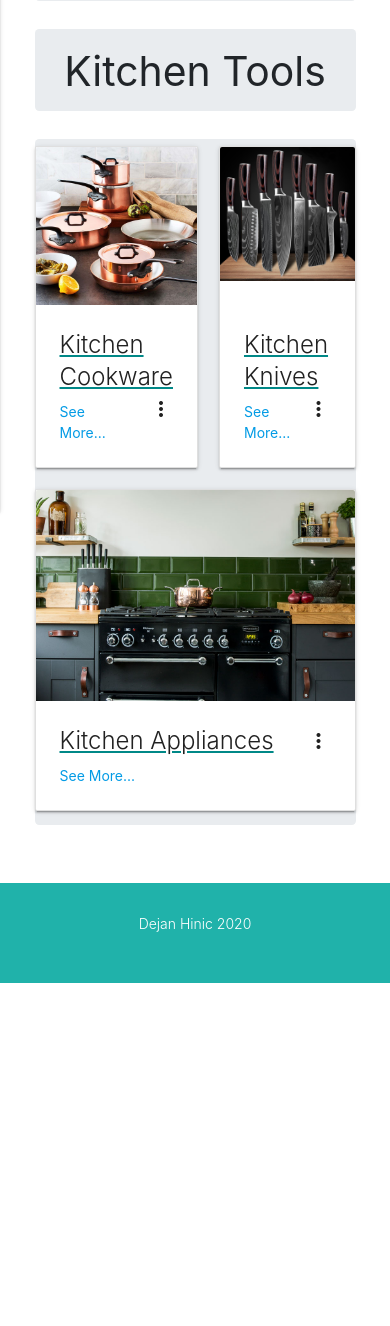
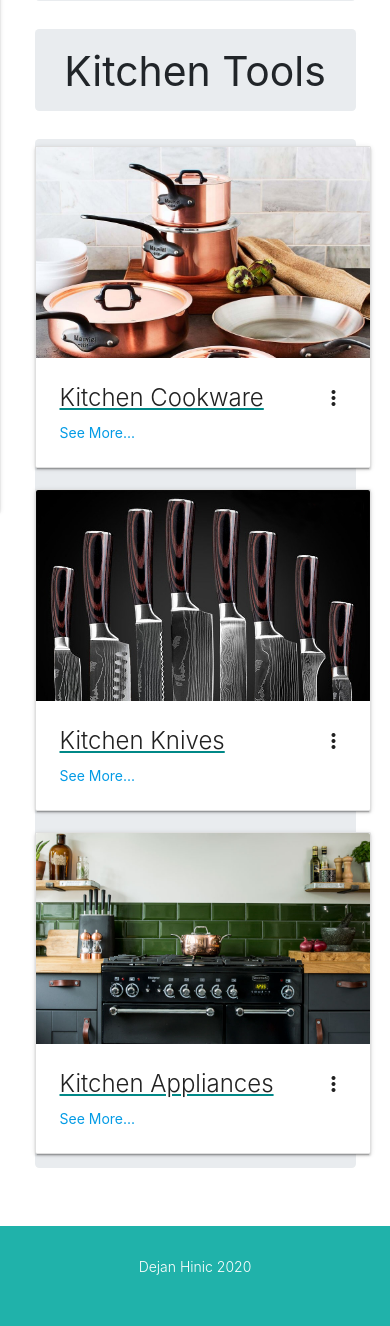
Before and after one commit to DejanHinic/cook_book, a Flask app: page / in a window 390 px wide. Shown: the part 393-1719 px from the top of the page. Before the commit the page ends 1376 px from the top, so only its background shows below. Run offline with Flask 2, Linux system fonts and the light colour scheme; some libraries are stand-ins or nearby versions.

Commit message:
style for mobile devices fixed on every page

```diff
--- a/static/style/css/style.css
+++ b/static/style/css/style.css
@@ -138,6 +138,23 @@ text-decoration: underline;
  .recipe-details-container .recipe-details-item:last-child
     {border-right: 0;}
 }
+/* index cards style to fit all devices */
+@media (max-width: 420px){
+#cookware, #knives, #appliances
+    {width: 24rem;}
+}
+@media (max-width: 376px){
+#cookware, #knives, #appliances
+    {width: 22rem;}
+}
+@media (max-width: 361px){
+#cookware, #knives, #appliances
+    {width: 21rem;}
+}
+@media (max-width: 321px){
+#cookware, #knives, #appliances
+    {width: 18.4rem;}
+}
 @media (min-width: 650px) {
 .cal-per-serv-amount, .yields-amount, .prep-time-amount, .cook-time-amount, .total-time-amount
     { display: block;}
@@ -159,14 +176,20 @@ text-decoration: underline;
 .recipe-details-container .recipe-details-item:first-child {
     padding-top: 1.875rem;
 }
-/* small mobile devices */
-@media (max-width: 361px) {
+/* recipe details */
+@media (max-width: 450px) {
     .card text-center {width: 21rem; margin: 0;}
-    #recipe_img {height: 150px;}
-    #recipe_description {font-size: small; margin: 0; padding: 0;}
-    #recipe_title {font-size: large; margin: 0; padding: 0;}
+    #recipe_img {height: 153px; margin-top:0;}
+    #recipe_description {font-size: small; padding: 0;}
+    #recipe_title {font-size: large; padding: 0;}
     .recipe-details-container {width: 292px;}
     .cal-per-serv-amount, .yields-amount, .prep-time-amount, .cook-time-amount, .total-time-amount {font-size: large;}
+}
+@media (max-width: 321px) {
+    main {margin-left: -17px;}
+}
+@media (min-width: 767px) {
+   #recipe_img {height: 381px;}
 }
 @media (max-width: 321px) {
     .brand-logo {
--- a/templates/base.html
+++ b/templates/base.html
@@ -20,11 +20,13 @@
                         <li><a href="{{url_for('index')}}">Home</a></li>
                         <li><a href="{{url_for('get_recipes')}}">Recipes</a></li>
                         <li><a href="{{url_for('add_recipe')}}">Add Recipe</a></li>
+                        <li><a href="{{ url_for('register') }}">Register</a></li>
                     </ul>
                     <ul class="side-nav" id="mobile-demo">
                         <li><a href="{{url_for('index')}}">Home</a></li>
                         <li><a href="{{url_for('get_recipes')}}">Recipes</a></li>
                         <li><a href="{{url_for('add_recipe')}}">Add Recipe</a></li>
+                        <li><a href="{{ url_for('register') }}">Register</a></li>
                         <li><a class="waves-effect waves-light btn modal-trigger" href="#login">Log In</a></li>
                     </ul>
                 </div>
--- a/templates/index.html
+++ b/templates/index.html
@@ -35,7 +35,7 @@
     <div class="jumbotron">
             <div class="row">
                 <div class="col 3">
-                    <div class="card" style="height: 23rem;">
+                    <div class="card" id="cookware" style="height: 23rem;">
                         <div class="card-image waves-effect waves-block waves-light" style="height: 23rem;">
                         <img class="activator" src="static/images/cooperpans2.jpg/">
                         </div>
@@ -51,7 +51,7 @@
                     </div>
                 </div>
                 <div class="col 3">
-                    <div class="card" style="height: 23rem;">
+                    <div class="card" id="knives" style="height: 23rem;">
                         <div class="card-image waves-effect waves-block waves-light" style="height: 23rem;">
                         <img class="activator" src="static/images/knives.jpg/">
                         </div>
@@ -69,7 +69,7 @@
                     </div>
                 </div>
                 <div class="col 3">
-                    <div class="card" style="height: 23rem;">
+                    <div class="card" id="appliances" style="height: 23rem;">
                         <div class="card-image waves-effect waves-block waves-light" style="height: 23rem;">
                         <img class="activator" src="static/images/kitchenware.jpg/">
                         </div>
--- a/templates/recipes.html
+++ b/templates/recipes.html
@@ -1,5 +1,5 @@
 {% extends 'base.html'%} {% block content %}
-        <section id="cover">
+        <!-- <section id="cover">
             <div id="cover-caption">
                 <div class="container">
                     <div class="col m12" id="info-form">
@@ -14,7 +14,7 @@
                     </div>
                 </div>
             </div>
-        </section>
+        </section>      -->
         <div class="container">
             <div class="row">
             {% for recipe in recipes %}
```
Also changed, not shown: README.md.
